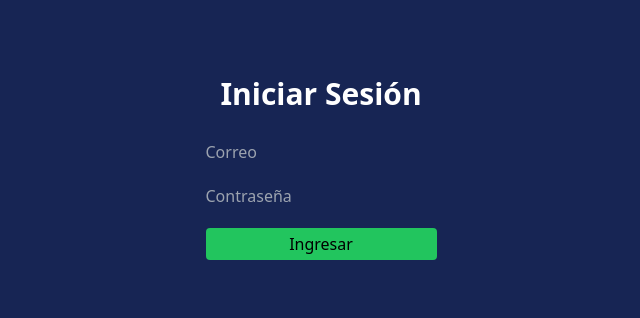
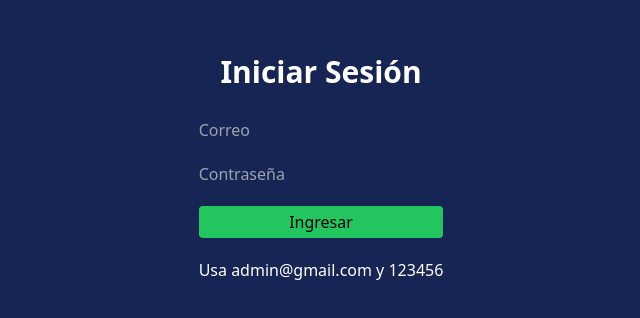
Before and after one commit to davidsilva131/Cocktails-Next, a Next.js app: page / in a window 1280 px wide. Shown: the part 232-550 px from the top of the page, without its empty margins (319-959 px from the left). Built offline with nearby package versions, Linux system fonts and the light colour scheme; no server answers.

Commit message:
Update login

```diff
--- a/src/pages/index.js
+++ b/src/pages/index.js
@@ -49,6 +49,7 @@ export default function Home() {
                 <input className='bg-transparent caret-transparent outline-none caret-white text-white' type='email' placeholder='Correo' id='email' pattern='.+@gmail\.com' title='Porfavor ingrese el correo que se le proporcionó' />
                 <input className='bg-transparent caret-transparent outline-none caret-white text-white' type='password' placeholder='Contraseña' minLength={6} id='password' />
                 <button className='bg-green-500 rounded p-1' type='' onClick={(e) => { handleLogin(e) }}>Ingresar</button>
+                <span className='text-white'>Usa admin@gmail.com y 123456</span>
               </form>
             </main>)
           : (<Loading />)
```
